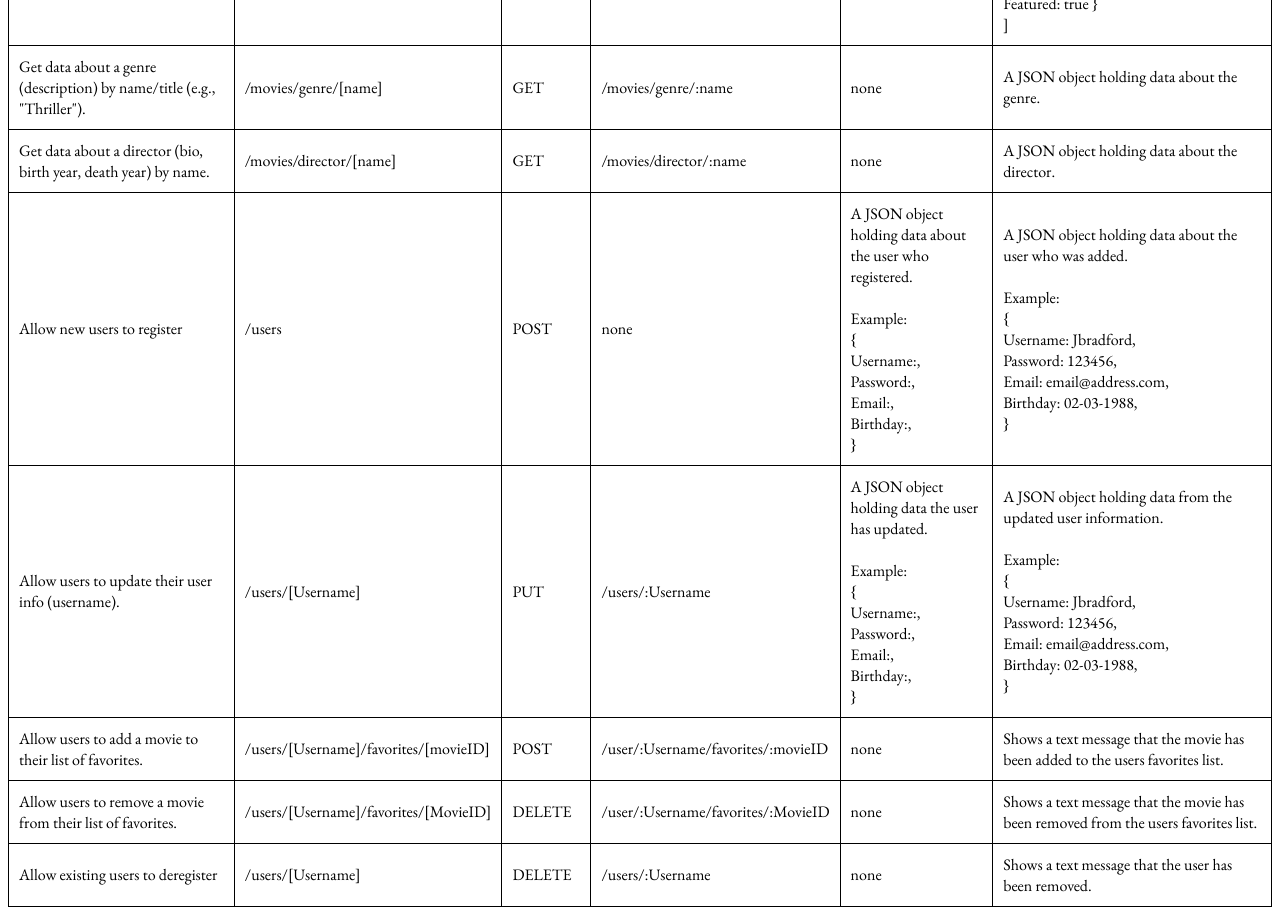
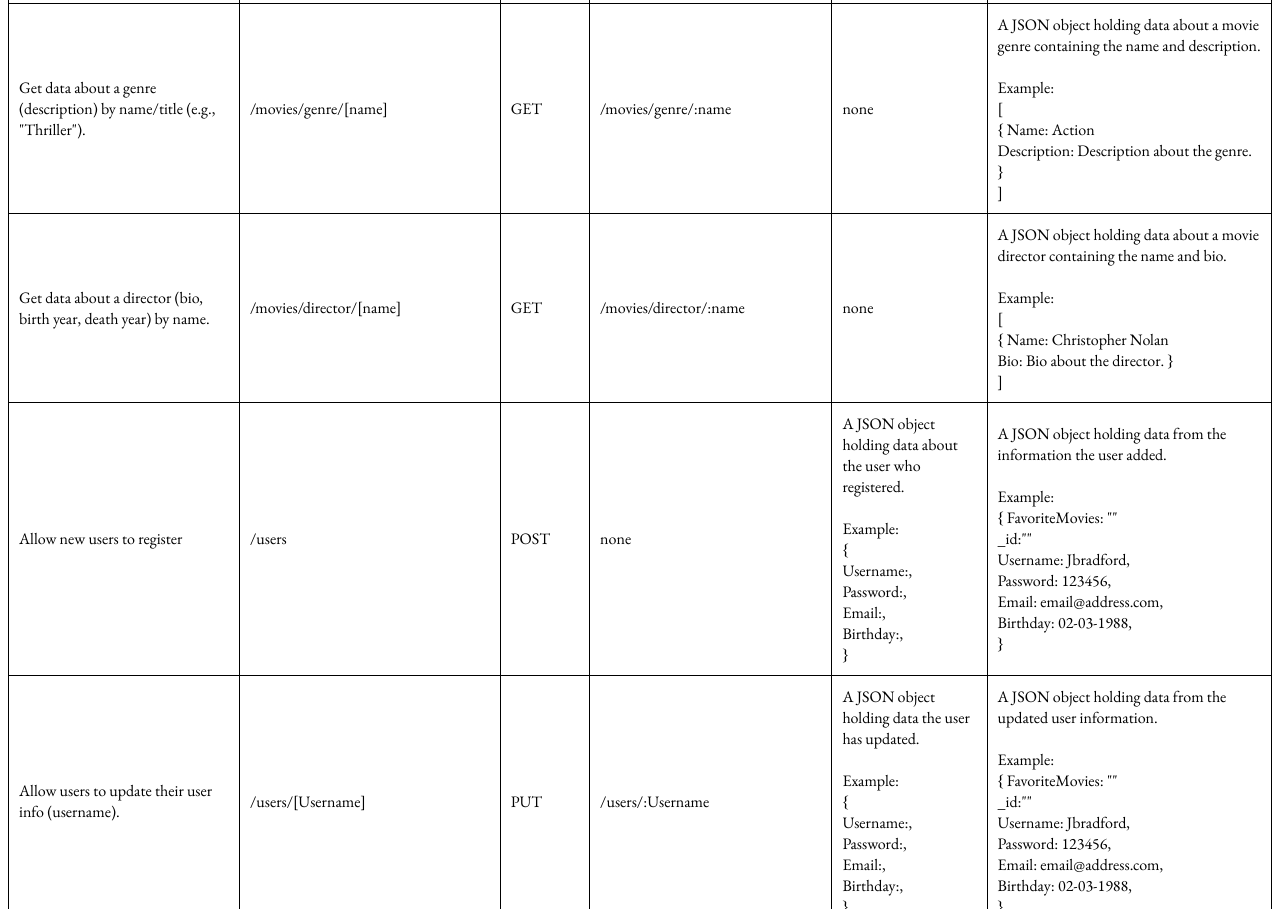
Before and after one commit to JBradford883/myFlix, a website: page public/documentation.html in a window 1280 px wide. Shown: the part 696-1605 px from the top of the page. Drawn offline with nearby package versions, Linux system fonts and the light colour scheme.

Commit message:
Updated to reflect changes made in index.js file to implement the REST API

```diff
--- a/public/documentation.html
+++ b/public/documentation.html
@@ -57,7 +57,7 @@
           <td>GET</td>
           <td>/movies/genre/:name</td>
           <td>none</td>
-          <td>A JSON object holding data about the genre.</td>
+          <td>A JSON object holding data about a movie genre containing the name and description.<br><br>Example:<br>[<br>{ Name: Action<br>Description: Description about the genre. }<br>]</td>
         </tr>
 
         <tr>
@@ -66,7 +66,7 @@
           <td>GET</td>
           <td>/movies/director/:name</td>
           <td>none</td>
-          <td>A JSON object holding data about the director.</td>
+          <td>A JSON object holding data about a movie director containing the name and bio.<br><br>Example:<br>[<br>{ Name: Christopher Nolan<br>Bio: Bio about the director. }<br>]</td>
         </tr>
 
         <tr>
@@ -76,8 +76,8 @@
           <td>none</td>
           <td>A JSON object holding data about the user who registered.<br><br>Example:<br>
           {<br>Username:,<br>Password:,<br>Email:,<br>Birthday:,<br>}</td>
-          <td>A JSON object holding data about the user who was added.<br><br>Example:<br>
-          {<br>Username: Jbradford,<br>Password: 123456,<br>Email: email@address.com,<br>Birthday: 02-03-1988,<br>}</td>
+          <td>A JSON object holding data from the information the user added.<br><br>Example:<br>
+          { FavoriteMovies: ""<br>_id:""<br>Username: Jbradford,<br>Password: 123456,<br>Email: email@address.com,<br>Birthday: 02-03-1988,<br>}</td>
         </tr>
 
         <tr>
@@ -88,25 +88,27 @@
           <td>A JSON object holding data the user has updated.<br><br>Example:<br>
           {<br>Username:,<br>Password:,<br>Email:,<br>Birthday:,<br>}</td>
           <td>A JSON object holding data from the updated user information.<br><br>Example:<br>
-          {<br>Username: Jbradford,<br>Password: 123456,<br>Email: email@address.com,<br>Birthday: 02-03-1988,<br>}</td>
+          { FavoriteMovies: ""<br>_id:""<br>Username: Jbradford,<br>Password: 123456,<br>Email: email@address.com,<br>Birthday: 02-03-1988,<br>}</td>
         </tr>
 
         <tr>
           <td>Allow users to add a movie to their list of favorites.</td>
-          <td>/users/[Username]/favorites/[movieID]</td>
+          <td>/users/[Username]/Movies/[movieID]</td>
           <td>POST</td>
-          <td>/user/:Username/favorites/:movieID</td>
+          <td>/user/:Username/Movies/:MovieID</td>
           <td>none</td>
-          <td>Shows a text message that the movie has been added to the users favorites list.</td>
+          <td>A JSON object holding data about the movies added to the users favorites list.<br><br>Example:<br>
+          { FavoriteMovies: ""<br>_id:""<br>Username: Jbradford,<br>Password: 123456,<br>Email: email@address.com,<br>Birthday: 02-03-1988,<br>}</td>
         </tr>
 
         <tr>
           <td>Allow users to remove a movie from their list of favorites.</td>
-          <td>/users/[Username]/favorites/[MovieID]</td>
+          <td>/users/[Username]/Movies/[MovieID]</td>
           <td>DELETE</td>
-          <td>/user/:Username/favorites/:MovieID</td>
+          <td>/user/:Username/Movies/:MovieID</td>
           <td>none</td>
-          <td>Shows a text message that the movie has been removed from the users favorites list.</td>
+          <td>A JSON object holding data about the movie removed from the users favorites list.<br><br>Example:<br>
+          { FavoriteMovies: ""<br>_id:""<br>Username: Jbradford,<br>Password: 123456,<br>Email: email@address.com,<br>Birthday: 02-03-1988,<br>}</td>
         </tr>
 
         <tr>
@@ -115,7 +117,7 @@
           <td>DELETE</td>
           <td>/users/:Username</td>
           <td>none</td>
-          <td>Shows a text message that the user has been removed.</td>
+          <td>Returns the response "Username" account was removed</td>
         </tr>
       </table>
     </main>
```
